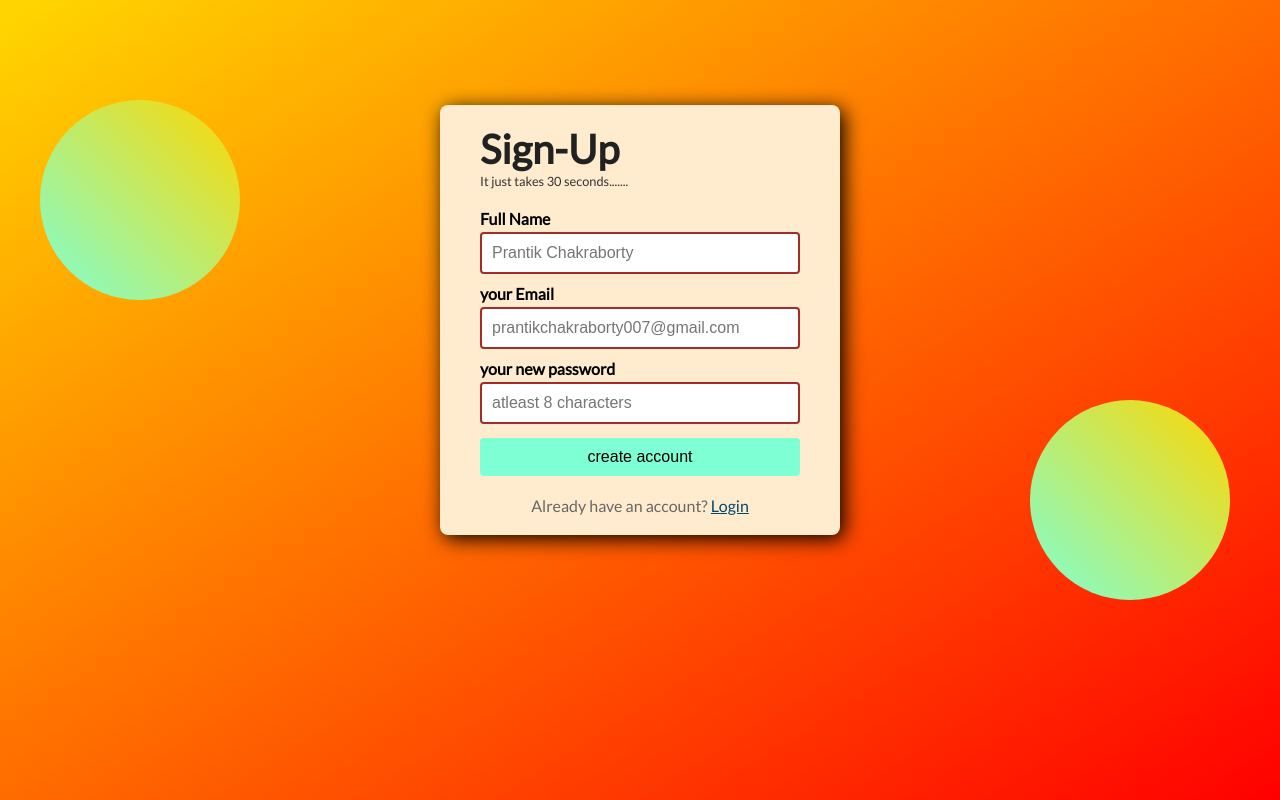
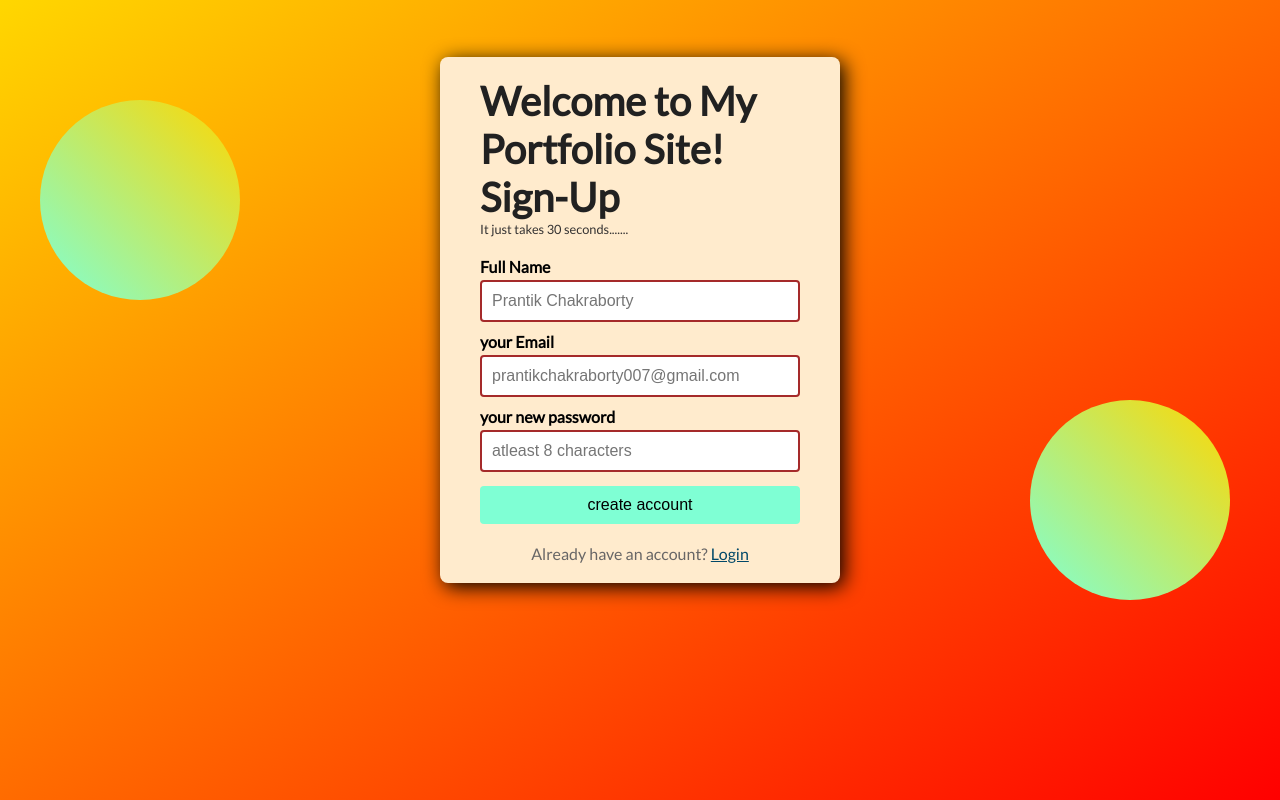
Before and after one commit to Prantik-007/Sign_up, a plain HTML site: page index.html in a window 1280 px wide. Drawn offline with Linux system fonts and the light colour scheme; a web font is replaced by a local one.

Commit message:
Update index.html

```diff
--- a/index.html
+++ b/index.html
@@ -11,6 +11,8 @@
     <div class="outer-box">
         <div class="inner-box">
             <header class="signup-header">
+                <h1>Welcome to My Portfolio Site!</h1>
+
                 <h1>Sign-Up</h1>
                 <p>It just takes 30 seconds.......</p>
             </header>
```
